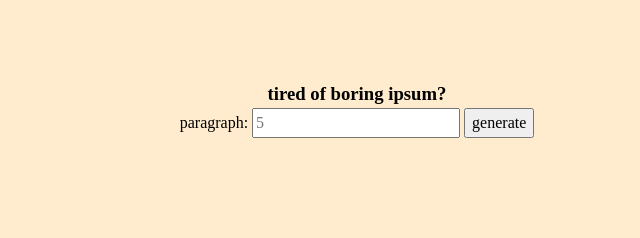
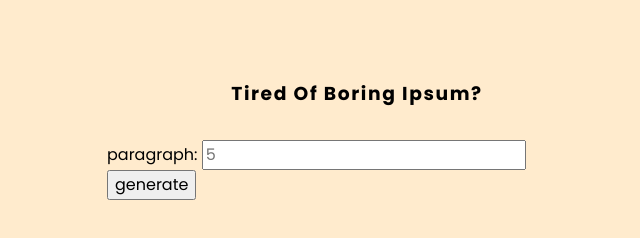
Before and after one commit to zedn9ne/simple-randomLoremIpsum, a plain HTML site: page index.html in a window 1280 px wide. Shown: the whole page, without its empty margins (283-923 px from the left). Drawn offline with Linux system fonts and the light colour scheme.

Commit message:
something modified in stytle

```diff
--- a/css/style.css
+++ b/css/style.css
@@ -5,12 +5,23 @@ body{
     align-items: center;
     justify-content: flex-start;
     padding: 5rem;
-
     .container{
+        font-family: 'Poppins';
         display: flex;
         flex-direction: column;
         align-items: center;
         justify-content: space-between;
-
+        max-width: 500px;
     }
 }
+h3{
+    margin-bottom: 2rem;
+    text-transform: capitalize;
+    letter-spacing: .1rem;
+}
+form{
+    margin-bottom: 2rem;
+}
+.result{
+    margin-bottom: 4rem;
+}
--- a/index.html
+++ b/index.html
@@ -3,6 +3,7 @@
 <head>
     <meta charset="UTF-8">
     <meta name="viewport" content="width=device-width, initial-scale=1.0">
+    <link href="https://fonts.googleapis.com/css2?family=Poppins:ital,wght@0,300;0,400;0,500;0,600;0,700;0,800;0,900;1,800&family=Roboto:wght@300;400;500;700;900&display=swap" rel="stylesheet">
     <link rel="stylesheet" href="reset.css">
     <link rel="stylesheet" href="./css/style.css">
     <title>lorem ipsum project</title>
@@ -17,7 +18,6 @@
         </form>
         <article class="lorem-text"></article>
     </div>
-
     <script src="./js/app.js"></script>
 </body>
 </html>
```
